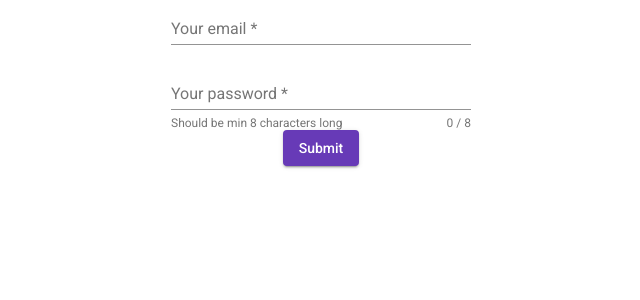
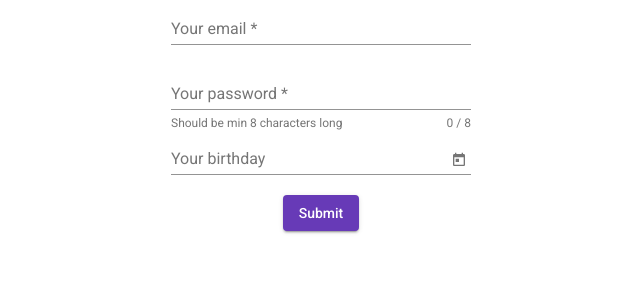
Before and after one commit to lc-apps-dev/angular-material, an Angular app in the folder fitness-tracker/: page /signup in a window 1280 px wide. Shown: the top 300 px of the page, without its empty margins (319-959 px from the left). Built offline with nearby package versions, Linux system fonts and the light colour scheme.

Commit message:
added datepicker to signup form

```diff
--- a/fitness-tracker/src/app/auth/signup/signup.component.html
+++ b/fitness-tracker/src/app/auth/signup/signup.component.html
@@ -11,6 +11,12 @@
         <mat-error>Field must be 8 characters long</mat-error>
       </mat-form-field>
 
+      <mat-form-field>
+        <input matInput [matDatepicker]="picker" placeholder="Your birthday" [max]="maxDate">
+        <mat-datepicker-toggle matSuffix [for]="picker"></mat-datepicker-toggle>
+        <mat-datepicker #picker></mat-datepicker>
+      </mat-form-field>
+
       <button type="submit" mat-raised-button color="primary">Submit</button>
     </form>
   </section>
--- a/fitness-tracker/src/app/auth/signup/signup.component.ts
+++ b/fitness-tracker/src/app/auth/signup/signup.component.ts
@@ -8,9 +8,13 @@
 })
 export class SignupComponent implements OnInit {
 
+  maxDate: any;
+
   constructor() { }
 
   ngOnInit(): void {
+    this.maxDate = new Date();
+    this.maxDate.setDate(this.maxDate.getFullYear() - 18);
   }
 
   onSubmit(form: NgForm) {
```
Also changed, not shown: fitness-tracker/src/app/material.module.ts (+6 -2 lines).
